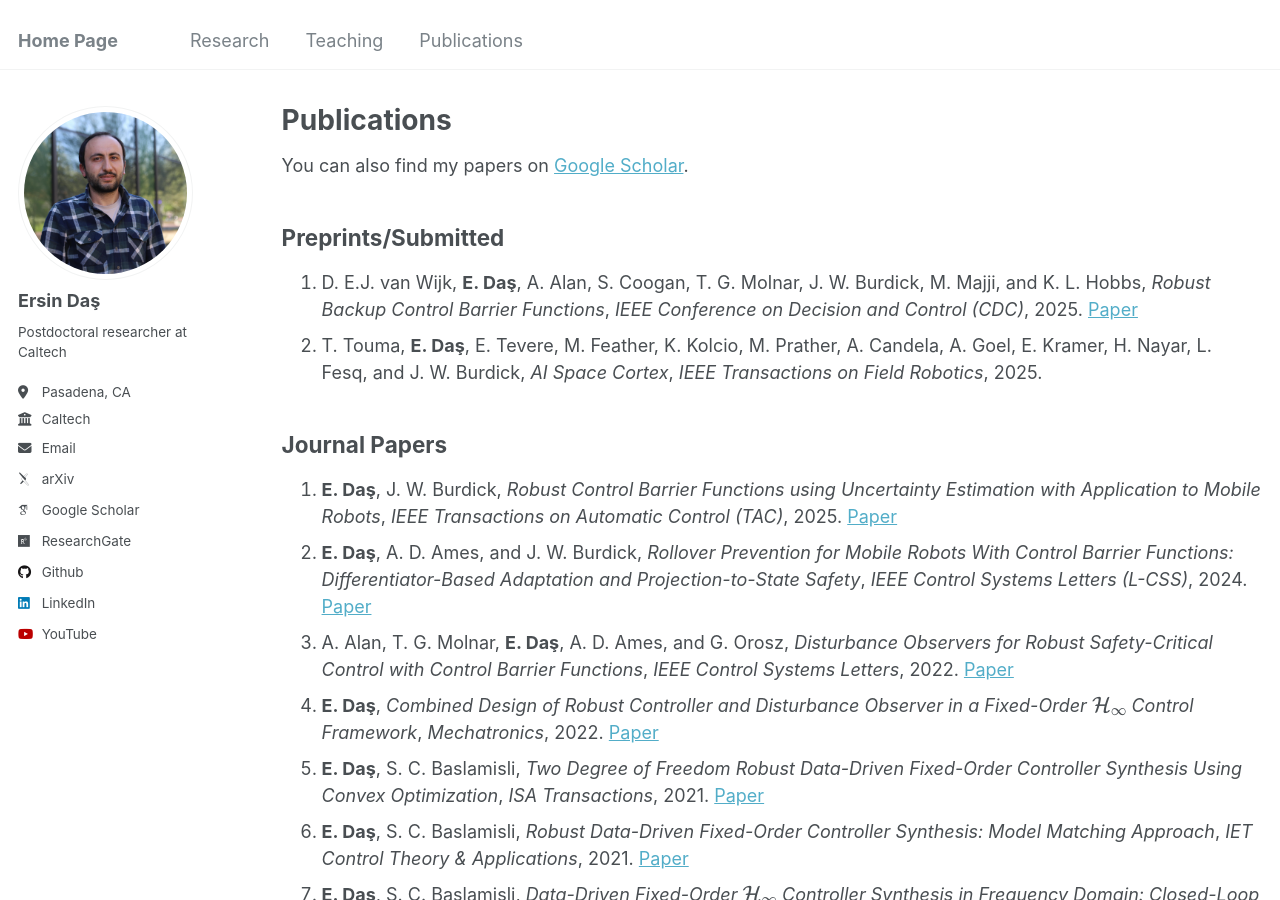
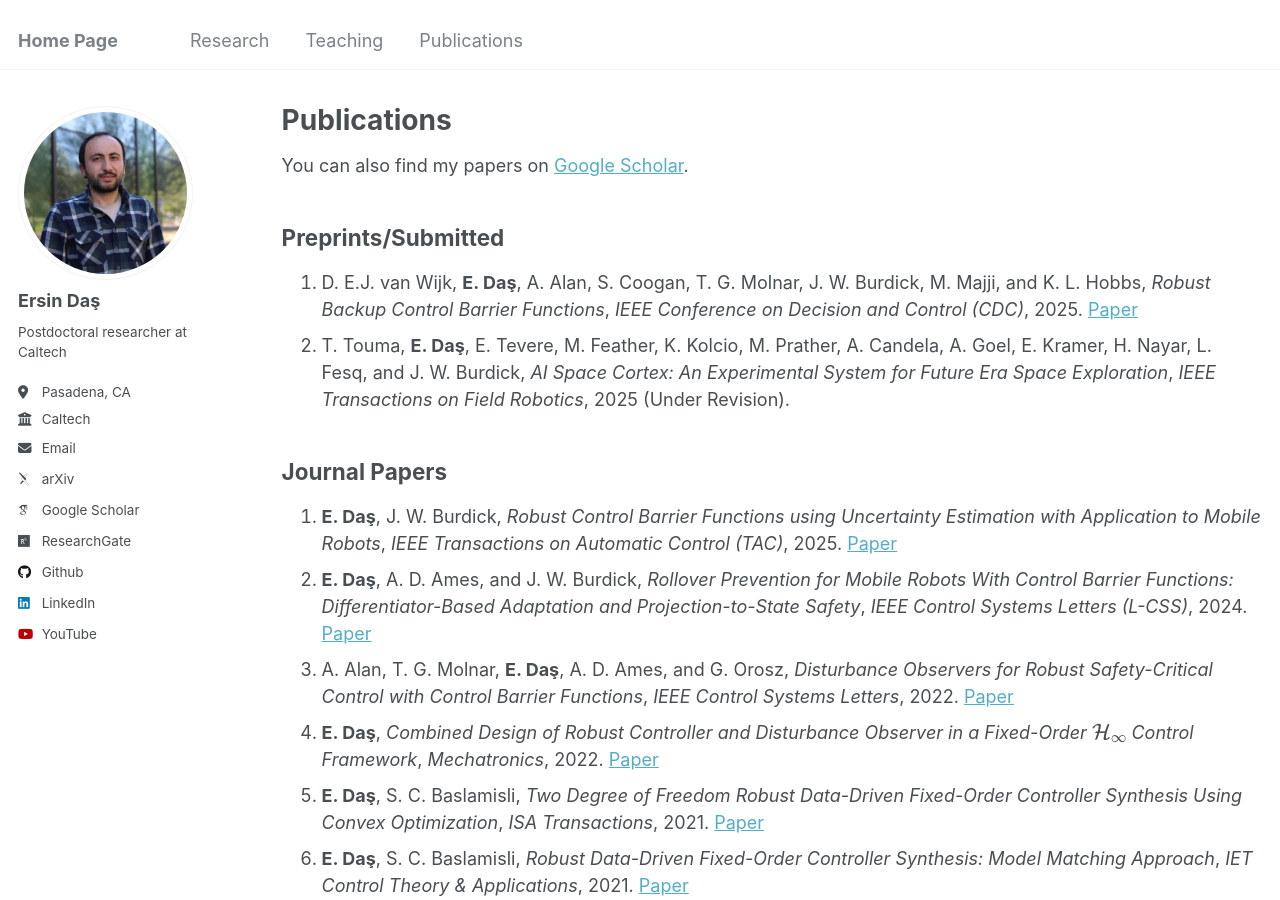
Before and after one commit to ersindas/ersindas.github.io, a Jekyll site: the page built from _pages/publications.md, in a window 1280 px wide and 900 px high. Built offline with Jekyll 4.4.1, drawn with Linux system fonts in a browser that asks for light colours; some web fonts are replaced.

Commit message:
Update publications.md

```diff
--- a/_pages/publications.md
+++ b/_pages/publications.md
@@ -10,7 +10,8 @@ author_profile: true
 ## Preprints/Submitted
 
 1. D. E.J. van Wijk, **E. Daş**, A. Alan, S. Coogan, T. G. Molnar, J. W. Burdick, M. Majji, and K. L. Hobbs, *Robust Backup Control Barrier Functions*, *IEEE Conference on Decision and Control (CDC)*, 2025. [Paper](https://arxiv.org/pdf/2503.15734)
-2. T. Touma, **E. Daş**, E. Tevere, M. Feather, K. Kolcio, M. Prather, A. Candela, A. Goel, E. Kramer, H. Nayar, L. Fesq, and J. W. Burdick, *AI Space Cortex*, *IEEE Transactions on Field Robotics*, 2025.
+2. T. Touma, **E. Daş**, E. Tevere, M. Feather, K. Kolcio, M. Prather, A. Candela, A. Goel, E. Kramer, H. Nayar, L. Fesq, and J. W. Burdick, *AI Space Cortex: An Experimental System for
+Future Era Space Exploration*, *IEEE Transactions on Field Robotics*, 2025 (Under Revision).
 
 ## Journal Papers
 
```
